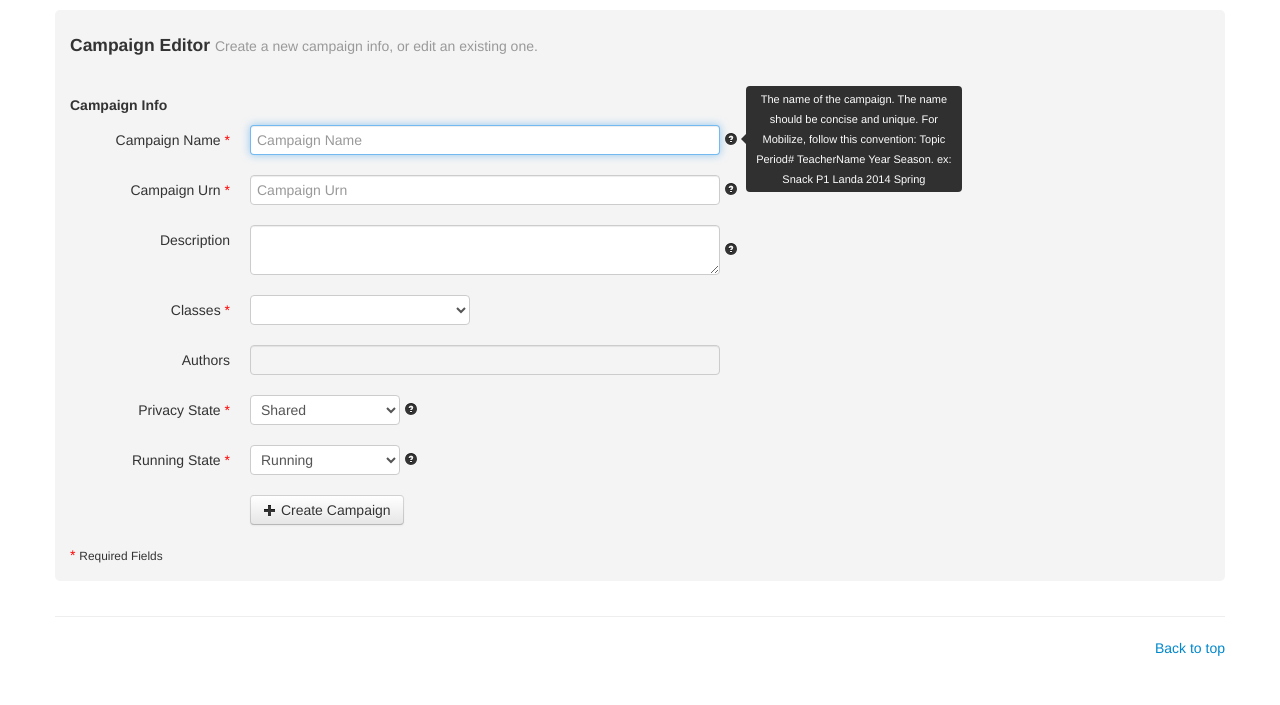
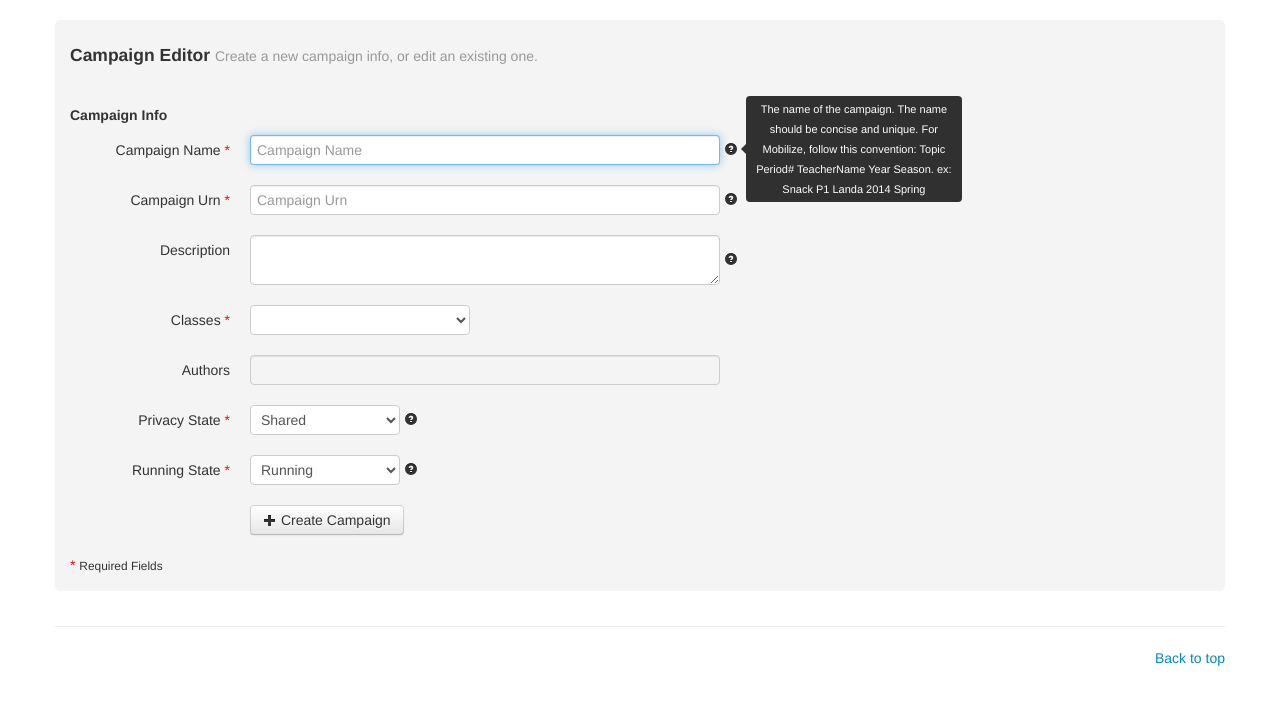
Before and after one commit to mobilizingcs/campaignAuthoringTool, a PHP site: page /campaign.html in a window 1280 px wide. Shown: the top 705 px of the page. Run offline with PHP 8.4, Linux system fonts and the light colour scheme; lists and menus that the app fills with data are empty.

Commit message:
cleanup and fixes

```diff
--- a/css/layout.css
+++ b/css/layout.css
@@ -1,5 +1,5 @@
 body {
-    padding-top: 10px;
+    padding-top: 20px;
 }
 .breadcrumb {
     background-color: #F4F4F4;
```
